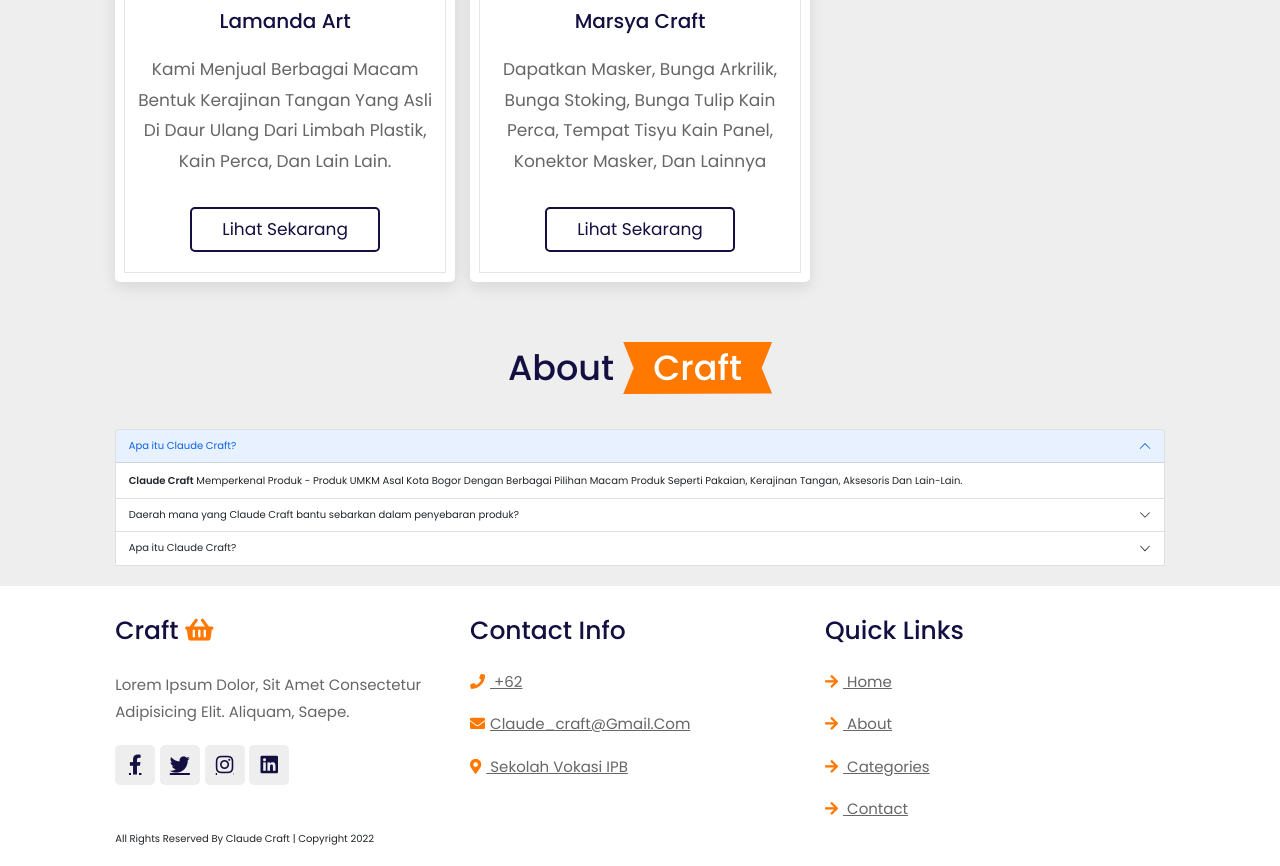
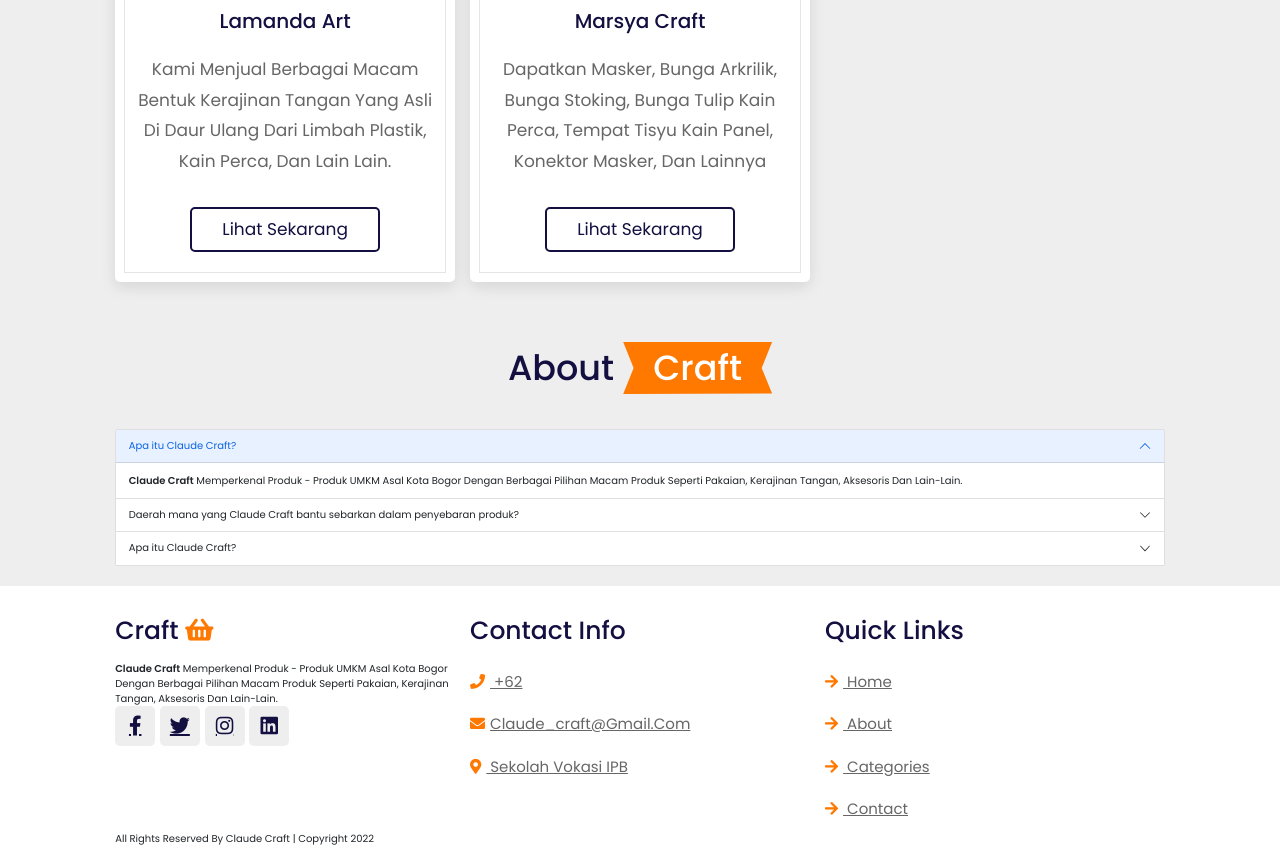
Before and after one commit to albertramadhanvanwijk/Claude-Craft, a website: page home.html in a window 1280 px wide. Shown: the part 1342-2208 px from the top of the page. Drawn offline with nearby package versions, Linux system fonts and the light colour scheme.

Commit message:
editing footer

```diff
--- a/home.html
+++ b/home.html
@@ -147,7 +147,7 @@
     <div class="box-container">
         <div class="box">
             <h3> Craft <i class="fas fa-shopping-basket"></i> </h3>
-            <p>Lorem ipsum dolor, sit amet consectetur adipisicing elit. Aliquam, saepe.</p>
+            <strong>Claude Craft</strong> Memperkenal Produk - Produk UMKM Asal Kota Bogor Dengan Berbagai Pilihan Macam Produk Seperti Pakaian, Kerajinan Tangan, Aksesoris Dan Lain-Lain.
             <div class="share">
                 <a href="#" class="fab fa-facebook-f"></a>
                 <a href="#" class="fab fa-twitter"></a>
```
Also changed, not shown: detailPage.html (deleted).
